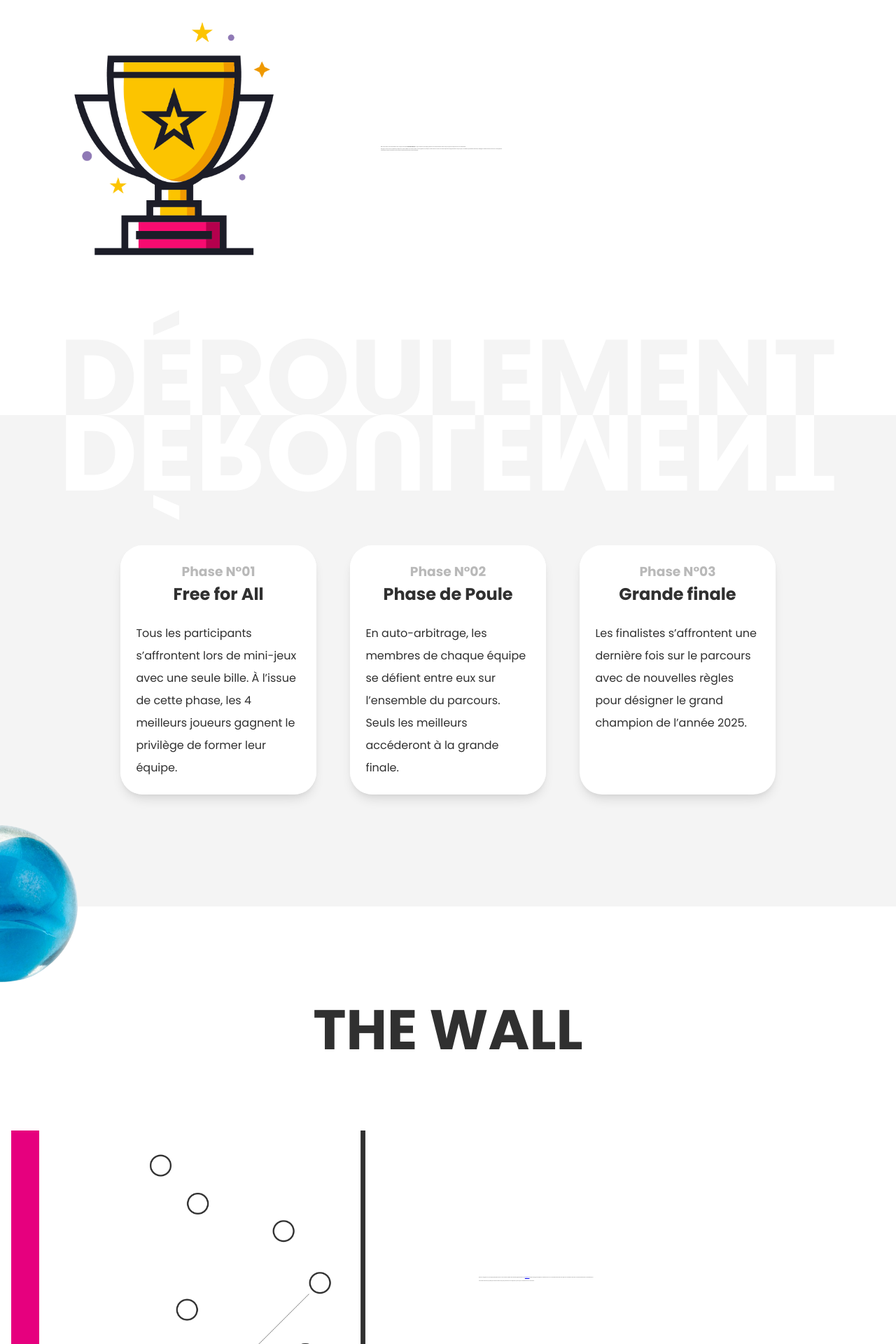
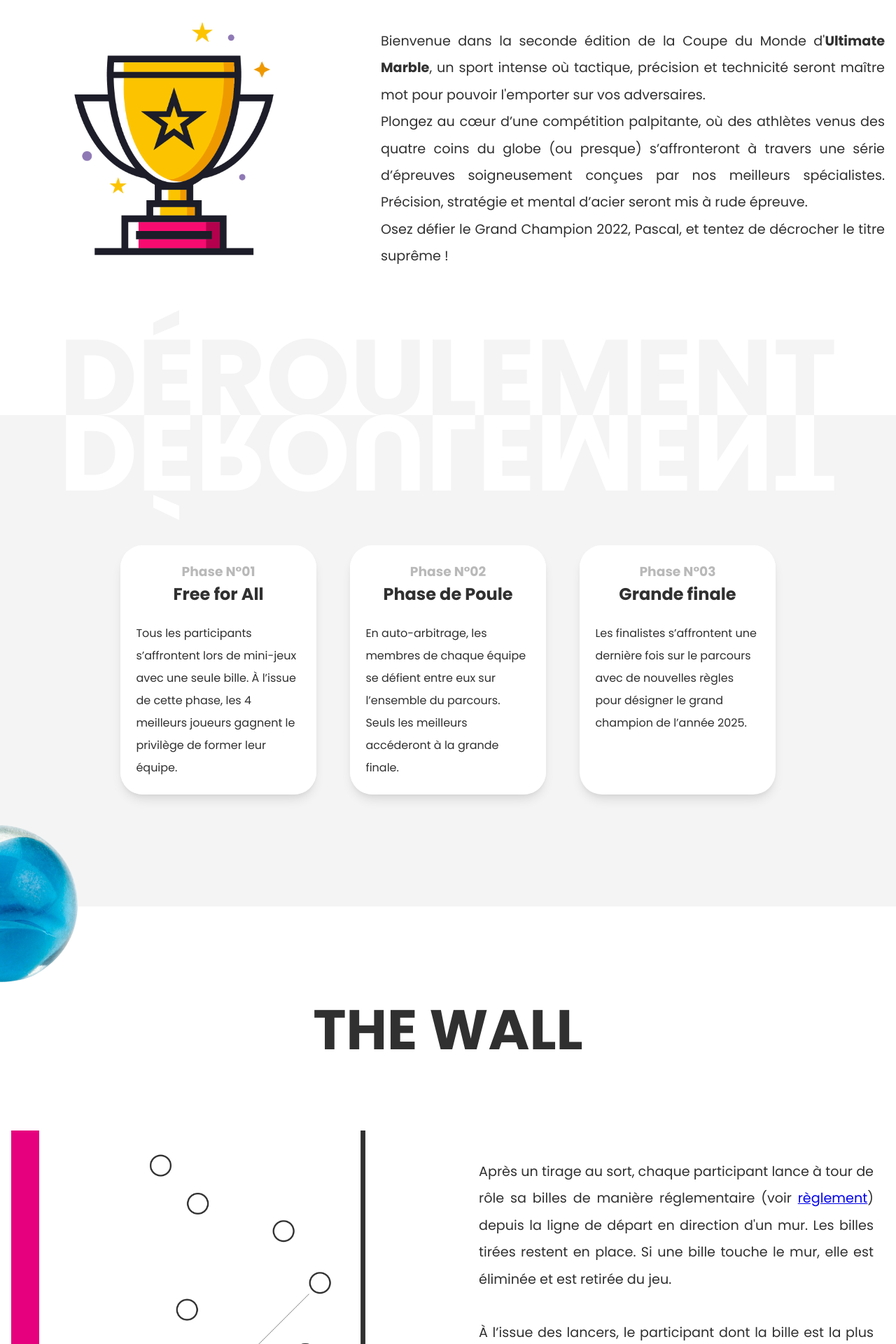
Before and after one commit to ultranawak/ultimate-marble, a PHP site: page / in a window 1280 px wide. Shown: the part 1000-2920 px from the top of the page at 70% size. Run offline with PHP 8.4, Linux system fonts and the light colour scheme.

Commit message:
Add files via upload

```diff
--- a/style.css
+++ b/style.css
@@ -135,7 +135,7 @@ header {
 }
 
 .intro-text p {
-    font-size: min(1.2em, 8%);
+    font-size: 1.2em;
     line-height: 2em;
     text-align: justify;
 }
@@ -317,7 +317,7 @@ h3 {
 }
 
 .games-text p {
-    font-size: min(1.2em, 8%);
+    font-size: 1.2em;
     line-height: 2em;
     text-align: justify;
 }
```
